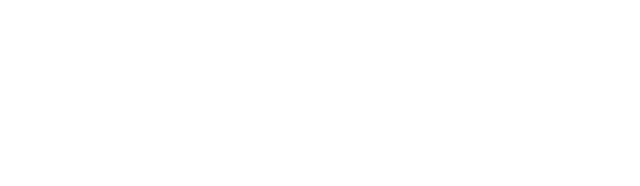
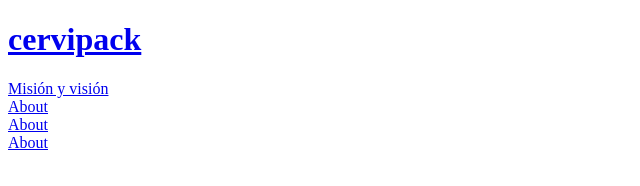
Before and after one commit to pieromc07/Servipac-LandingPage, a website: page src/public/index.html in a window 1280 px wide. Shown: the whole page, without its empty margins (0-640 px from the left). Drawn offline with Linux system fonts and the light colour scheme.

Commit message:
squeleton 💀 create the landing squeleton

```diff
--- a/src/public/index.html
+++ b/src/public/index.html
@@ -7,6 +7,12 @@
     <title>SERVIPAC</title>
 </head>
 <body>
-
+    <main class="main">
+        <header class="header" id="Header"></header>
+        <section id="Banner">
+            <div class="loading"></div>
+        </section>
+    </main>
+    <script src="main.js" type="module" ></script>
 </body>
 </html>
--- /dev/null
+++ b/src/public/main.js
@@ -0,0 +1,11 @@
+console.log("sdsadaws1")
+import Header from './Components/Header.js'
+const header = null || document.getElementById('Header');
+const banner = null || document.getElementById('Banner');
+
+const main = async () => {
+    console.log("sdsadaws")
+    header.innerHTML = await Header();
+}
+main()
+/* export default main; */
```
